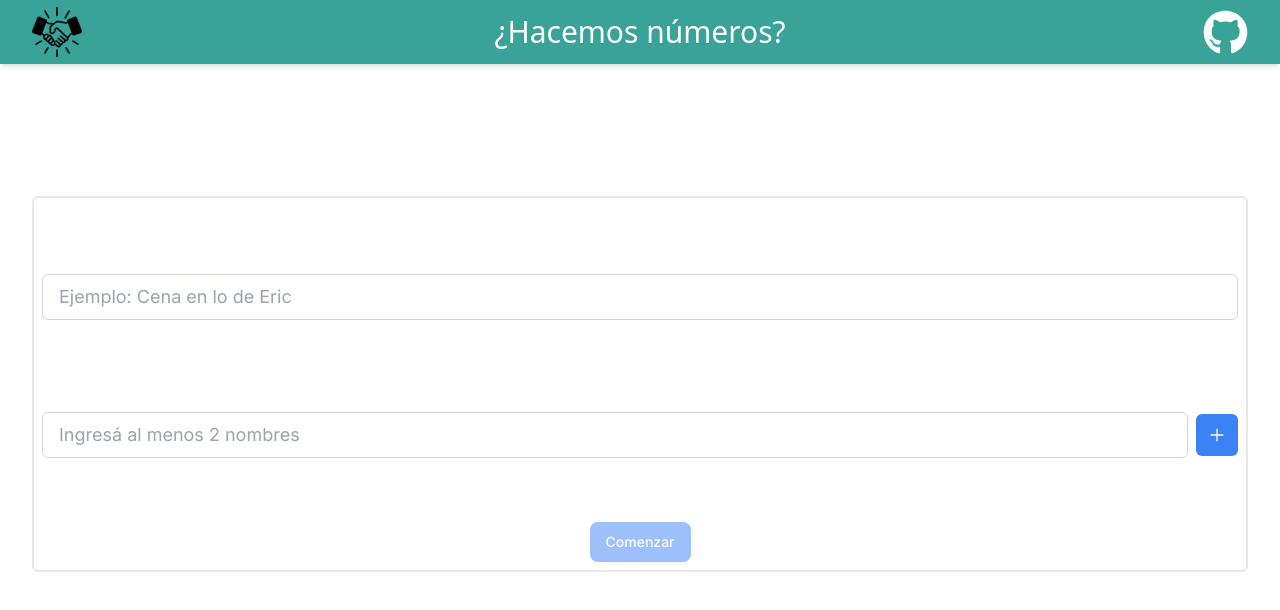
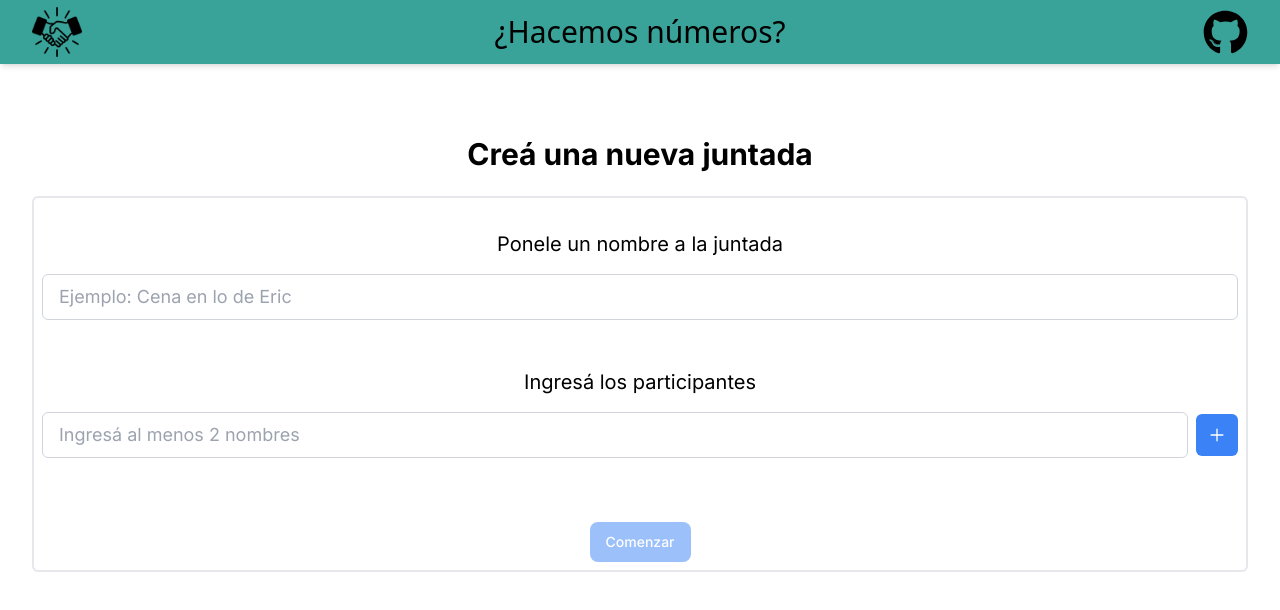
Before and after one commit to efahnle/hacemosnumeros, a Next.js app: page / in a window 1280 px wide. Shown: the top 610 px of the page. Built offline with nearby package versions, Linux system fonts and the light colour scheme.

Commit message:
Fix bug - browser in light mode shows text in white

```diff
--- a/app/globals.css
+++ b/app/globals.css
@@ -8,13 +8,7 @@
   --background-end-rgb: 255, 255, 255;
 }
 
-@media (prefers-color-scheme: light) {
-  :root {
-    --foreground-rgb: 255, 255, 255;
-    --background-start-rgb: 0, 0, 0;
-    --background-end-rgb: 0, 0, 0;
-  }
-}
+
 
 body {
   color: rgb(var(--foreground-rgb));
```
